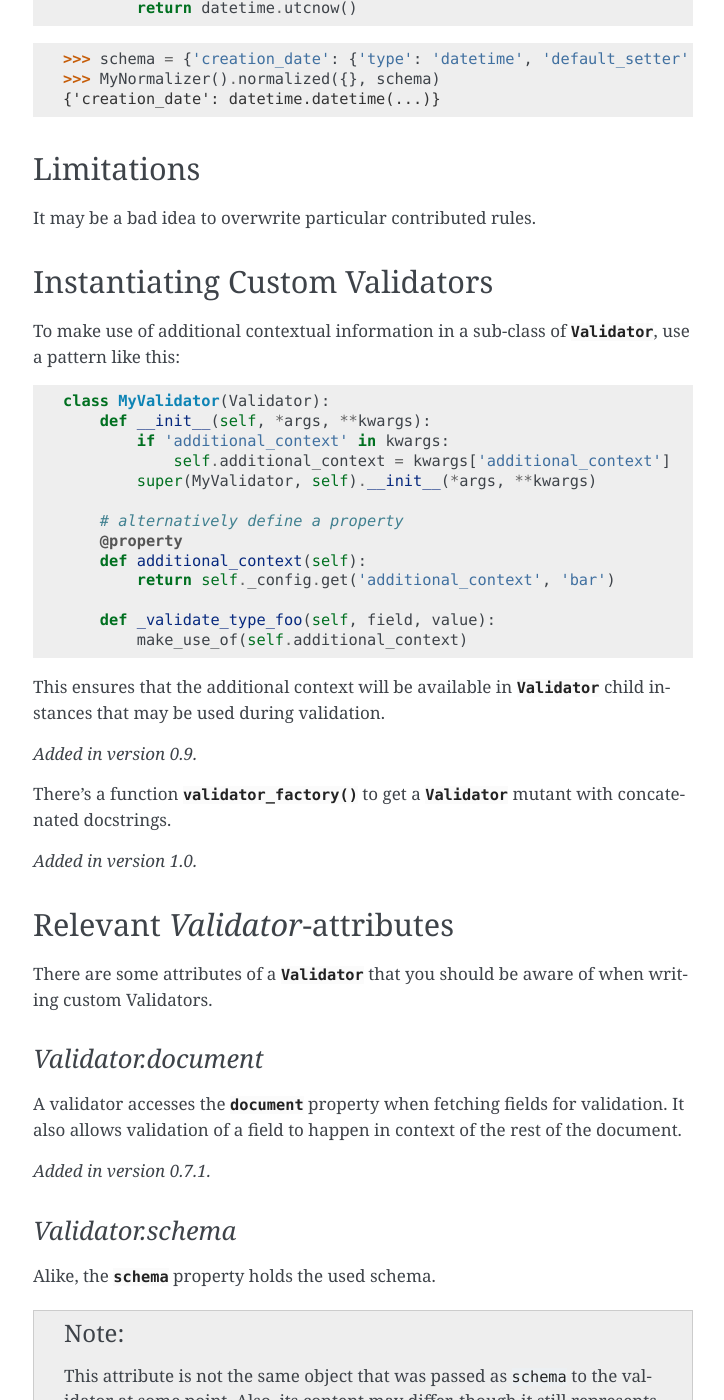
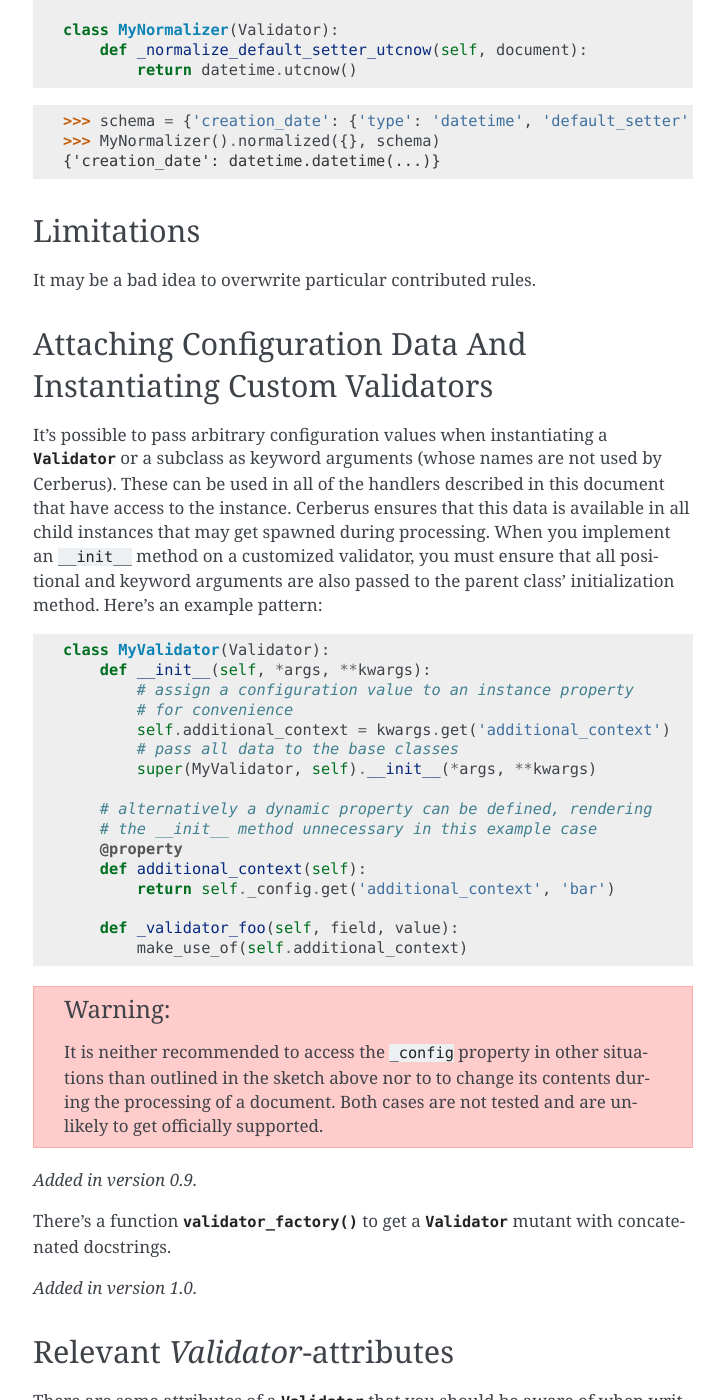
Before and after one commit to pyeve/cerberus, a Sphinx documentation site: the page built from docs/customize.rst, in a window 1280 px wide and 1400 px high, scrolled down 3523 px. Shown: the whole window, without its empty margins (387-1111 px from the left). Built offline with Sphinx 7.4.7, drawn with Linux system fonts in a browser that asks for light colours; comment, search, counter and statistics services are not loaded; some of the changed text lies outside the part shown.

Commit message:
Improves docs on customizing in conjunction w/ the validator rule

```diff
--- a/docs/customize.rst
+++ b/docs/customize.rst
@@ -114,21 +114,26 @@
    Added the :attr:`~cerberus.Validator.types_mapping` property and marked
    methods for testing types as deprecated.
 
-Custom Validators
------------------
-If a validation test doesn't depend on a specified constraint, it's possible to
-rather define these as validators than as a rule. There are two ways to use the
-``validator`` rule.
+.. _validator-rule-methods:
 
-The first is by extending :class:`~cerberus.Validator` with a method prefixed
-with ``_validator_``. To reference this method using the ``validator`` rule,
-simply pass the unprefixed method name as a string constraint.
+Methods that can be referenced by the validator rule
+----------------------------------------------------
+If a validation test doesn't depend on a specified constraint from a schema or
+needs to be more complex than a rule should be, it's possible to rather define
+it as validators than as a rule. There are two ways to use the
+:ref:`validator rule <validator-rule>`.
+
+One is by extending :class:`~cerberus.Validator` with a method prefixed with
+``_validator_``. This allows to access the whole context of the validator
+instance including arbitrary configuration values and state. To reference such
+method using the ``validator`` rule, simply pass the unprefixed method name as
+a string constraint.
 
 For example, one can define an ``oddity`` validator method as follows:
 
 .. testcode::
 
-    class AValidator(Validator):
+    class MyValidator(Validator):
         def _validator_oddity(self, field, value):
             if not value & 1:
                 self._error(field, "Must be an odd number")
@@ -137,12 +142,12 @@
 
 .. testcode::
 
-    v = AValidator({'amount': {'type': 'integer', 'validator': 'oddity'}})
+    schema = {'amount': {'type': 'integer', 'validator': 'oddity'}}
 
-The second is to define a standalone function and pass it as the constraint.
-This brings with it the benefit of not having to extend ``Validator``. To
-read more about this implementation and see examples check out
-:doc:`validation-rules` under ``validator``.
+The second option to use the rule is to define a standalone function and pass
+it as the constraint. This brings with it the benefit of not having to extend
+``Validator``. To read more about this implementation and see examples check
+out the rule's documentation.
 
 .. _custom-coercer:
 
@@ -195,30 +200,43 @@
 It may be a bad idea to overwrite particular contributed rules.
 
 
-Instantiating Custom Validators
--------------------------------
-To make use of additional contextual information in a sub-class of
-:class:`~cerberus.Validator`, use a pattern like this:
+Attaching Configuration Data And Instantiating Custom Validators
+----------------------------------------------------------------
+It's possible to pass arbitrary configuration values when instantiating a
+:class:`~cerberus.Validator` or a subclass as keyword arguments (whose names
+are not used by Cerberus). These can be used in all of the handlers described
+in this document that have access to the instance.
+Cerberus ensures that this data is available in all child instances that may
+get spawned during processing. When you implement an ``__init__`` method on
+a customized validator, you must ensure that all positional and keyword
+arguments are also passed to the parent class' initialization method. Here's
+an example pattern:
 
 .. testcode::
 
     class MyValidator(Validator):
         def __init__(self, *args, **kwargs):
-            if 'additional_context' in kwargs:
-                self.additional_context = kwargs['additional_context']
+            # assign a configuration value to an instance property
+            # for convenience
+            self.additional_context = kwargs.get('additional_context')
+            # pass all data to the base classes
             super(MyValidator, self).__init__(*args, **kwargs)
 
-        # alternatively define a property
+        # alternatively a dynamic property can be defined, rendering
+        # the __init__ method unnecessary in this example case
         @property
         def additional_context(self):
             return self._config.get('additional_context', 'bar')
 
-        def _validate_type_foo(self, field, value):
+        def _validator_foo(self, field, value):
             make_use_of(self.additional_context)
 
-This ensures that the additional context will be available in
-:class:`~cerberus.Validator` child instances that may be used during
-validation.
+.. warning::
+
+    It is neither recommended to access the ``_config`` property in other
+    situations than outlined in the sketch above nor to to change its contents
+    during the processing of a document. Both cases are not tested and are
+    unlikely to get officially supported.
 
 .. versionadded:: 0.9
 
```
Also changed, not shown: other parts of docs/customize.rst (+1 -1 lines), docs/validation-rules.rst (+5 -2 lines).
